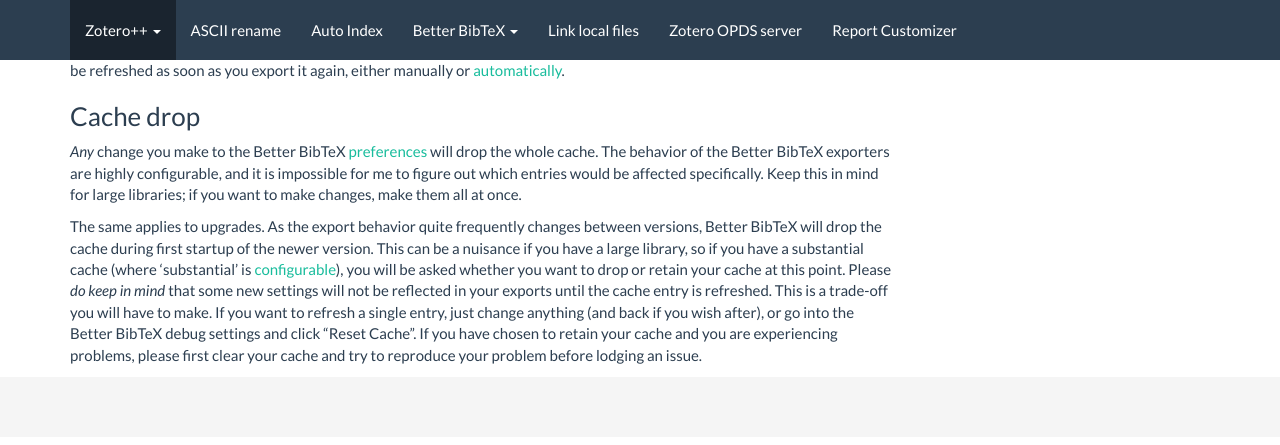
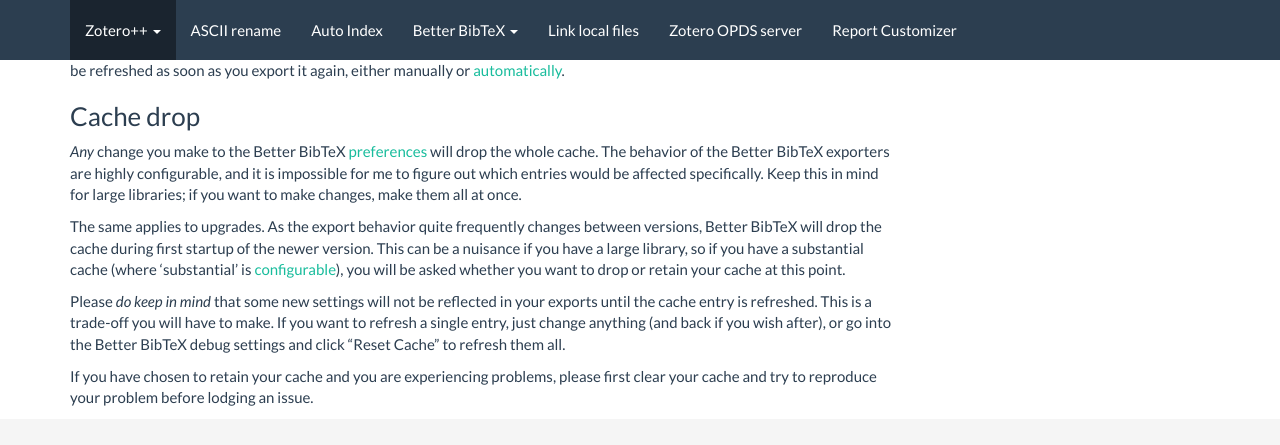
Before and after one commit to edwinksl/ZotPlus.github.io, a Jekyll site: the page built from better-bibtex/cache.md, in a window 1280 px wide and 900 px high, scrolled down 718 px. Shown: the top 445 px of the window. Built offline with Jekyll 4.4.1, drawn with Linux system fonts in a browser that asks for light colours; nearby versions of some CDN libraries; comment, search, counter and statistics services are not loaded.

Commit message:
ascii-rename 0.0.40 / opds 0.0.10 / auto-index 0.0.36 / better-bibtex 1.6.24 / debug-bridge 0.1.0 / link-local-files 0.0.9 / report-customizer 0.2.19

```diff
--- a/better-bibtex/cache.md
+++ b/better-bibtex/cache.md
@@ -50,8 +50,11 @@
 The same applies to upgrades. As the export behavior quite frequently changes between versions, Better BibTeX will drop
 the cache during first startup of the newer version. This can be a nuisance if you have a large library, so if you have
 a substantial cache (where 'substantial' is [configurable](configuration.html#hidden)), you will be asked whether you
-want to drop or retain your cache at this point. Please *do keep in mind* that some new settings will not be reflected
-in your exports until the cache entry is refreshed. This is a trade-off you will have to make. If you want to refresh a
-single entry, just change anything (and back if you wish after), or go into the Better BibTeX debug settings and click
-"Reset Cache". If you have chosen to retain your cache and you are experiencing problems, please first clear your cache
-and try to reproduce your problem before lodging an issue.
+want to drop or retain your cache at this point.
+
+Please *do keep in mind* that some new settings will not be reflected in your exports until the cache entry is
+refreshed. This is a trade-off you will have to make. If you want to refresh a single entry, just change anything (and
+back if you wish after), or go into the Better BibTeX debug settings and click "Reset Cache" to refresh them all.
+
+If you have chosen to retain your cache and you are experiencing problems, please first clear your cache and try to
+reproduce your problem before lodging an issue.
```
Also changed, not shown: s3.html (+2 -2 lines), s3.json (+3 -3 lines).
